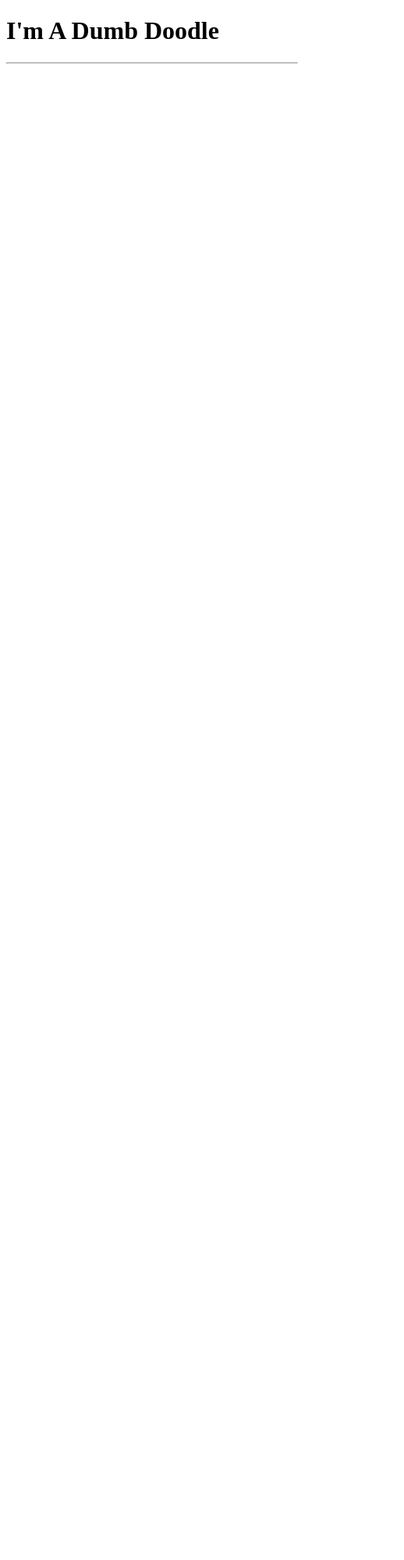
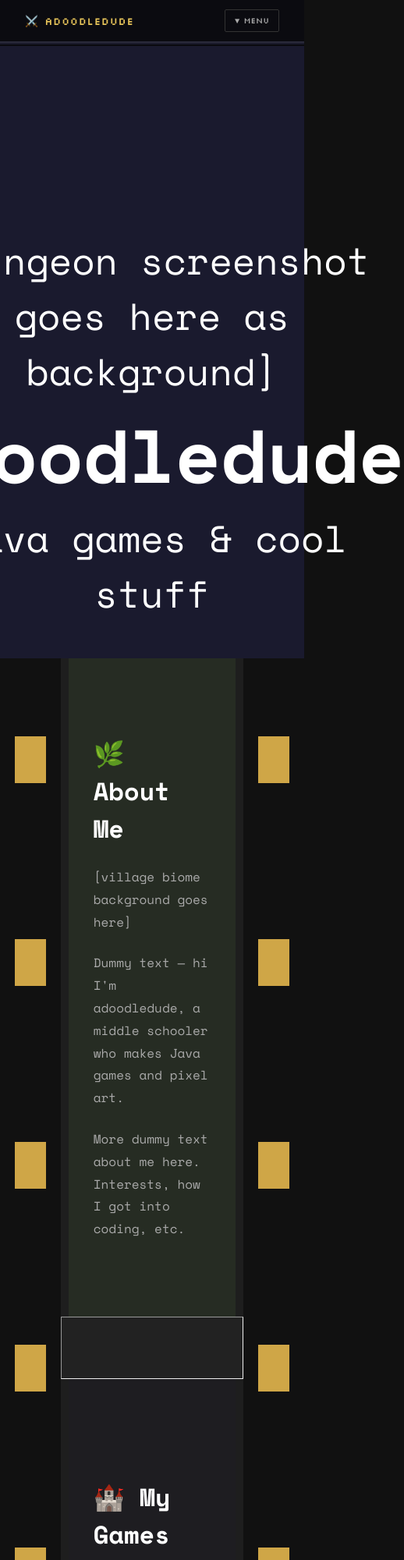
Before and after one commit to aDoodleDude/adoodledude.github.com, a plain HTML site: page index.html in a window 390 px wide. Shown: the top 2000 px of the page at 78% size, 518 px wide, since content can reach past the window. Before the commit the page ends 844 px from the top, so only its background shows below. Drawn offline with nearby package versions, Linux system fonts and the light colour scheme.

Commit message:
Added files by Upload

```diff
--- a/index.html
+++ b/index.html
@@ -3,12 +3,120 @@
 <head>
   <meta charset="UTF-8">
   <meta name="viewport" content="width=device-width, initial-scale=1.0">
-    <title>Your Page Title</title>
+  <title>adoodledude</title>
+  <link rel="stylesheet" href="style.css">
+  <link href="https://fonts.googleapis.com/css2?family=Silkscreen:wght@400;700&family=Space+Mono:wght@400;700&display=swap" rel="stylesheet">
 </head>
 <body>
-    <header>
-      <h1>I'm A Dumb Doodle</h1>
-      <hr>
+
+  <!-- NAV -->
+  <nav id="main-nav">
+    <a href="index.html" class="nav-logo">⚔️ adoodledude</a>
+    <ul class="nav-links">
+      <li><a href="#about">🌿 village</a></li>
+      <li><a href="#games">🏰 castle</a></li>
+      <li><a href="#links">🧙 witch</a></li>
+      <li><a href="#doodles">🧪 brewery</a></li>
+      <li><a href="dungeon.html" class="nav-dungeon">⚔️ play</a></li>
+    </ul>
+    <button class="nav-toggle" aria-label="toggle menu">▼ menu</button>
+  </nav>
+
+  <!-- HEADER — dungeon screenshot as bg image -->
+  <header id="header">
+    <hgroup class="header-title">
+      <p>[dungeon screenshot goes here as background]</p>
+      <h1>adoodledude</h1>
+      <p>java games & cool stuff</p>
+    </hgroup>
   </header>
+
+  <!-- MAIN — the street + all sections -->
+  <main id="street">
+
+    <!-- LANTERNS -->
+    <aside class="lantern-left" aria-hidden="true">
+      <div class="lantern"></div>
+      <div class="lantern"></div>
+      <div class="lantern"></div>
+      <div class="lantern"></div>
+      <div class="lantern"></div>
+      <div class="lantern"></div>
+      <div class="lantern"></div>
+      <div class="lantern"></div>
+    </aside>
+
+    <aside class="lantern-right" aria-hidden="true">
+      <div class="lantern"></div>
+      <div class="lantern"></div>
+      <div class="lantern"></div>
+      <div class="lantern"></div>
+      <div class="lantern"></div>
+      <div class="lantern"></div>
+      <div class="lantern"></div>
+      <div class="lantern"></div>
+    </aside>
+
+    <!-- SECTION 1 — ABOUT ME (village biome) -->
+    <section id="about" class="section">
+      <h2>🌿 About Me</h2>
+      <p>[village biome background goes here]</p>
+      <p>Dummy text — hi I'm adoodledude, a middle schooler who makes Java games and pixel art.</p>
+      <p>More dummy text about me here. Interests, how I got into coding, etc.</p>
+    </section>
+
+    <hr class="biome-divider" aria-hidden="true">
+
+    <!-- SECTION 2 — MY GAMES (dark castle biome) -->
+    <section id="games" class="section">
+      <h2>🏰 My Games</h2>
+      <p>[dark castle biome background goes here]</p>
+      <p>Dummy text — here are the games I've made.</p>
+      <!-- game cards will go here -->
+      <article>[game card placeholder]</article>
+      <article>[game card placeholder]</article>
+      <article>[game card placeholder]</article>
+    </section>
+
+    <hr class="biome-divider" aria-hidden="true">
+
+    <!-- SECTION 3 — LINKS / CODE (witch area biome) -->
+    <section id="links" class="section">
+      <h2>🧙 My Code</h2>
+      <p>[witch area biome background goes here]</p>
+      <p>Dummy text — links to my GitHub and other places where you can find my code.</p>
+      <nav aria-label="Code links">
+        <a href="#">[link placeholder]</a>
+        <a href="#">[link placeholder]</a>
+      </nav>
+    </section>
+
+    <hr class="biome-divider" aria-hidden="true">
+
+    <!-- SECTION 4 — SUBMIT UR DOODLES (brewing stand biome) -->
+    <section id="doodles" class="section">
+      <h2>🧪 Submit Ur Doodles!</h2>
+      <p>[brewing stand biome background goes here]</p>
+      <p>Dummy text — got a doodle, a message, or a game idea? Send it my way!</p>
+      <!-- form will go here -->
+      <form action="#" method="POST">
+        <p>[form placeholder]</p>
+      </form>
+    </section>
+
+  </main>
+
+  <!-- FOOTER -->
+  <footer id="footer">
+    <p>© adoodledude — built with ☕ java & pixel art</p>
+  </footer>
+
+  <script>
+    // mobile nav toggle
+    document.querySelector('.nav-toggle').addEventListener('click', () => {
+      document.querySelector('.nav-links').classList.toggle('open');
+    });
+  </script>
+
 </body>
 </html>
--- /dev/null
+++ b/style.css
@@ -0,0 +1,237 @@
+* { margin: 0; padding: 0; box-sizing: border-box; }
+
+body {
+  background: #111;
+  color: #fff;
+  font-family: 'Space Mono', monospace;
+  overflow-x: hidden;
+}
+
+/* =====================
+   NAV — RPG menu style
+===================== */
+#main-nav {
+  position: fixed;
+  top: 0; left: 0; right: 0;
+  z-index: 50;
+  display: flex;
+  align-items: center;
+  justify-content: space-between;
+  padding: 0.75rem 2rem;
+  background: rgba(10, 10, 15, 0.92);
+  backdrop-filter: blur(8px);
+  border-bottom: 2px solid #2a2a3a;
+  /* RPG panel feel */
+  box-shadow: 0 2px 0 #1a1a2a, 0 4px 0 #0a0a0f;
+}
+
+.nav-logo {
+  font-family: 'Silkscreen', monospace;
+  font-size: 0.85rem;
+  color: #e8c55a;
+  text-decoration: none;
+  letter-spacing: 0.05em;
+  transition: color 0.2s;
+}
+
+.nav-logo:hover { color: #fff; }
+
+.nav-links {
+  display: flex;
+  gap: 0.25rem;
+  list-style: none;
+}
+
+.nav-links a {
+  font-family: 'Silkscreen', monospace;
+  font-size: 0.65rem;
+  color: #aaa;
+  text-decoration: none;
+  padding: 0.4rem 0.75rem;
+  border: 1px solid transparent;
+  border-radius: 2px;
+  letter-spacing: 0.05em;
+  transition: all 0.15s;
+}
+
+.nav-links a:hover {
+  color: #fff;
+  border-color: #3a3a4a;
+  background: #1a1a2a;
+}
+
+/* the play button stands out */
+.nav-dungeon {
+  color: #e8c55a !important;
+  border-color: #5a4a1a !important;
+  background: #1a1500 !important;
+}
+
+.nav-dungeon:hover {
+  background: #2a2500 !important;
+  border-color: #e8c55a !important;
+}
+
+/* mobile toggle — hidden on desktop */
+.nav-toggle {
+  display: none;
+  background: none;
+  border: 1px solid #333;
+  color: #aaa;
+  font-family: 'Silkscreen', monospace;
+  font-size: 0.65rem;
+  padding: 0.4rem 0.75rem;
+  cursor: pointer;
+  border-radius: 2px;
+}
+
+/* push page content below fixed nav */
+body > nav + header { padding-top: 60px; }
+
+/* =====================
+   MOBILE NAV
+===================== */
+@media (max-width: 700px) {
+  .nav-links {
+    display: none;
+    position: absolute;
+    top: 100%;
+    left: 0; right: 0;
+    flex-direction: column;
+    background: rgba(10,10,15,0.98);
+    border-bottom: 2px solid #2a2a3a;
+    padding: 0.5rem 1rem;
+    gap: 0.25rem;
+  }
+
+  .nav-links.open { display: flex; }
+  .nav-toggle { display: block; }
+}
+
+/* =====================
+   HEADER — dungeon game screenshot
+===================== */
+#header {
+  width: 100%;
+  height: 100vh;
+  background: #1a1a2e; /* placeholder — replace with ur dungeon screenshot */
+  display: flex;
+  align-items: flex-end;
+  justify-content: center;
+  padding-bottom: 3rem;
+}
+
+.header-title {
+  font-size: 3rem;
+  text-align: center;
+}
+
+/* =====================
+   STREET WRAPPER
+===================== */
+#street {
+  width: 100%;
+  position: relative;
+  display: flex;
+  flex-direction: column;
+  align-items: center;
+}
+
+#street::before {
+  content: '';
+  position: absolute;
+  top: 0; bottom: 0;
+  left: 50%;
+  transform: translateX(-50%);
+  width: 60%;
+  background: #1e1e1e;
+  z-index: 0;
+}
+
+/* =====================
+   LANTERN COLUMNS
+===================== */
+.lantern-left,
+.lantern-right {
+  position: absolute;
+  top: 0; bottom: 0;
+  width: 20%;
+  display: flex;
+  flex-direction: column;
+  align-items: center;
+  gap: 200px;
+  padding-top: 100px;
+  z-index: 1;
+}
+
+.lantern-left  { left: 0; }
+.lantern-right { right: 0; }
+
+.lantern {
+  width: 40px;
+  height: 60px;
+  background: #ffcc55; /* placeholder — swap with ur pixel lantern sprite */
+  opacity: 0.8;
+}
+
+/* =====================
+   SECTIONS
+===================== */
+.section {
+  position: relative;
+  z-index: 2;
+  width: 55%;
+  margin: 0 auto;
+  padding: 6rem 2rem;
+  min-height: 100vh;
+  display: flex;
+  flex-direction: column;
+  justify-content: center;
+  gap: 1.5rem;
+}
+
+.section h2 { font-size: 2rem; }
+
+.section p {
+  font-size: 1rem;
+  line-height: 1.8;
+  color: #aaa;
+  max-width: 500px;
+}
+
+/* biome tints — replace with ur actual pixel art bg images */
+#about   { background: rgba( 80, 120,  60, 0.15); }
+#games   { background: rgba( 30,  20,  50, 0.15); }
+#links   { background: rgba( 60,  30,  80, 0.15); }
+#doodles { background: rgba( 90,  50,  20, 0.15); }
+
+/* biome dividers */
+.biome-divider {
+  width: 60%;
+  height: 80px;
+  margin: 0 auto;
+  position: relative;
+  z-index: 2;
+  background: #222;
+  display: flex;
+  align-items: center;
+  justify-content: center;
+  color: #555;
+  font-size: 0.75rem;
+  letter-spacing: 0.1em;
+}
+
+/* =====================
+   FOOTER
+===================== */
+#footer {
+  position: relative;
+  z-index: 2;
+  width: 55%;
+  margin: 0 auto;
+  padding: 3rem 2rem;
+  text-align: center;
+  color: #555;
+  font-size: 0.8rem;
+  border-top: 1px solid #333;
+}
```
Lines whose indentation alone changed are shown as unchanged.
